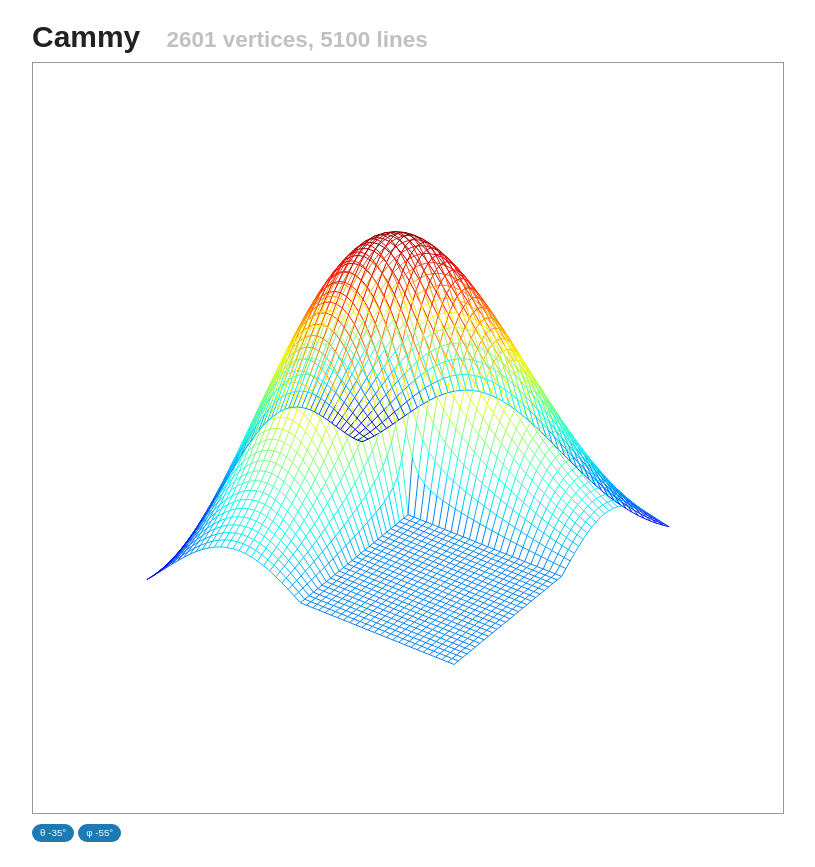
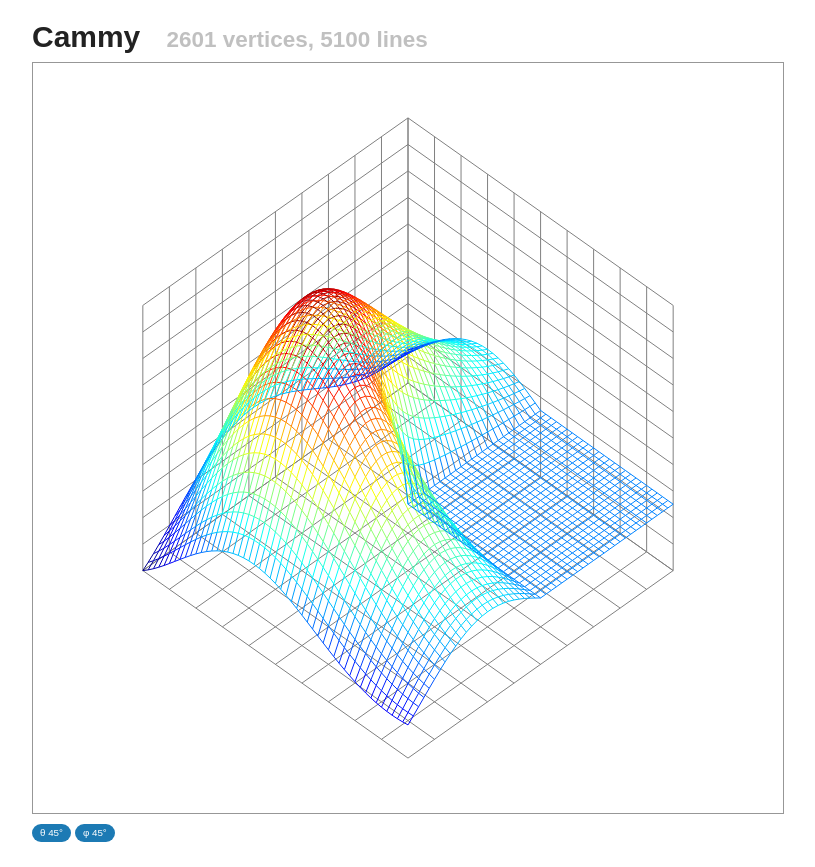
Before and after one commit to lorem--ipsum/cammy, a plain HTML site: page index.html in a window 1280 px wide. Shown: the whole page, without its empty margins (108-923 px from the left). Drawn offline with Linux system fonts and the light colour scheme.

Commit message:
Added plot box

```diff
--- a/cammy.js
+++ b/cammy.js
@@ -6,37 +6,7 @@ angular.module('cammy', [])
   .otherwise({redirectTo: '/'});
 })
 
-.factory('$box', function() {
-  return {
-    vertices: function() {
-      return [
-        {x: -0.5, y: 0.5, z: 0.5},
-        {x: -0.5, y: 0.5, z: -0.5},
-        {x: 0.5, y: 0.5, z: -0.5},
-        {x: 0.5, y: 0.5, z: 0.5},
-
-        {x: 0.5, y: -0.5, z: 0.5},
-        {x: 0.5, y: -0.5, z: -0.5},
-        {x: 0.5, y: 0.5, z: -0.5},
-
-      ];
-    },
-    lines: function() {
-      return [
-        {from: 0, to: 1, color: '#ff0000'},
-        {from: 1, to: 2, color: '#ff0000'},
-        {from: 2, to: 3, color: '#ff0000'},
-        {from: 3, to: 0, color: '#ff0000'},
-
-        {from: 3, to: 4, color: '#000000'},
-        {from: 4, to: 5, color: '#000000'},
-        {from: 5, to: 6, color: '#000000'},
-      ];
-    }
-  }
-})
-
-.controller('MainCtrl', function HomeController($scope, $camera, $box) {
+.controller('MainCtrl', function HomeController($scope, $camera, $axis) {
   $scope.angles = $camera.angles();
   $scope.vertices = [];
   $scope.lines = [];
@@ -51,25 +21,98 @@ angular.module('cammy', [])
   };
 
   d3.json('logo.json', function(error, data) {
-    $scope.vertices.push(data.points);
-    $scope.lines.push(data.lines);
+    $scope.logo = data;
 
     update();
     $scope.$apply();
   });
 
+  var update = function() {
+    var t = $scope.angles.theta;
+    var p = $scope.angles.phi;
 
-  var update = function() {
-    $scope.markers = $scope.vertices && $scope.vertices.map(function(series) {
+    $scope.markers = [
+      $axis.xy(p).vertices, $axis.yz(t).vertices, $axis.zx(t).vertices,
+      $scope.logo.points
+    ].map(function(series) {
       return $camera.project(series);
     });
+
+    $scope.lines = [
+      $axis.xy(p).lines, $axis.yz(t).lines, $axis.zx(t).lines,
+      $scope.logo.lines
+    ];
   };
 
   $scope.$watch('angles', update, true);
 })
 
+.factory('$axis', function() {
+  return {
+    xScale: d3.scale.linear().domain([-0.5, 0.5]).range([-0.5, 0.5]),
+    yScale: d3.scale.linear().domain([-0.5, 0.5]).range([-0.5, 0.5]),
+    zScale: d3.scale.linear().domain([-0.5, 0.5]).range([-0.5, 0.5]),
+
+
+    //TONEVERDO: Add pseudo memoization for that
+    xy: function(phi) {
+      var pts = [], lines = [];
+
+      var z = (phi > 90) ? 0.5 : -0.5;
+
+      this.xScale.ticks(10).map(function(tick) {
+        pts.push({x: tick, y: -0.5, z: z}, {x: tick, y: 0.5, z: z});
+        lines.push({from: pts.length - 2, to: pts.length - 1, color: 'grey'});
+      });
+
+      this.yScale.ticks(10).map(function(tick) {
+        pts.push({x: -0.5, y: tick, z: z}, {x: 0.5, y: tick, z: z});
+        lines.push({from: pts.length - 2, to: pts.length - 1, color: 'grey'});
+      });
+
+      return {vertices: pts, lines: lines};
+    },
+
+    yz: function(theta) {
+      var pts = [], lines = [];
+
+      var x = (theta > 270 || theta < 90) ? 0.5 : -0.5;
+
+      this.yScale.ticks(10).map(function(tick) {
+        pts.push({x: x, y: tick, z: -0.5}, {x: x, y: tick, z: 0.5});
+        lines.push({from: pts.length - 2, to: pts.length - 1, color: 'grey'});
+      });
+
+      this.zScale.ticks(10).map(function(tick) {
+        pts.push({x: x, y: -0.5, z: tick}, {x: x, y: 0.5, z: tick});
+        lines.push({from: pts.length - 2, to: pts.length - 1, color: 'grey'});
+      });
+
+      return {vertices: pts, lines: lines};
+    },
+
+    zx: function(theta) {
+      var pts = [], lines = [];
+
+      var y = (theta > 0 && theta < 180) ? 0.5 : -0.5;
+
+      this.zScale.ticks(10).map(function(tick) {
+        pts.push({x: -0.5, y: y, z: tick}, {x: 0.5, y: y, z: tick});
+        lines.push({from: pts.length - 2, to: pts.length - 1, color: 'grey'});
+      });
+
+      this.xScale.ticks(10).map(function(tick) {
+        pts.push({x: tick, y: y, z: -0.5}, {x: tick, y: y, z: 0.5});
+        lines.push({from: pts.length - 2, to: pts.length - 1, color: 'grey'});
+      });
+
+      return {vertices: pts, lines: lines};
+    }
+  };
+})
+
 .factory('$camera', function() {
-  var _angles = {theta: -35, phi: -55};
+  var _angles = {theta: 45, phi: 45};
 
   return {
     project: function(vertices) {
@@ -84,15 +127,17 @@ angular.module('cammy', [])
       var a = ct*pr;
       var b = st*pr;
 
+      var scale = 20;
+
       return vertices
         .map(function(point, pointIndex) {
-          var x = point.x*20, y = point.y*20, z = point.z*20;
+          var x = point.x*scale, y = point.y*scale, z = -point.z*scale;
           return {x: -x*st + y*ct, y: x*a + y*b - z*sp, color: point.color};
         });
     },
     delta: function(deltaTheta, deltaPhi) {
-      _angles.theta += deltaTheta;
-      _angles.phi += deltaPhi;
+      _angles.theta = (360 + _angles.theta + deltaTheta)%360;
+      _angles.phi = Math.min(Math.max(_angles.phi - deltaPhi, 0), 180);
     },
     angles: function() {
       return _angles;
--- a/index.html
+++ b/index.html
@@ -8,7 +8,7 @@
 </head>
 <body ng-controller="MainCtrl">
   <div class='units-row content'>
-    <div class='unit-100'><h1>Cammy<small> {{markers[0].length}} vertices, {{lines[0].length}} lines</small></h1></div>
+    <div class='unit-100'><h1>Cammy<small> {{markers[markers.length - 1].length}} vertices, {{lines[markers.length - 1].length}} lines</small></h1></div>
     <div ng-mousedown="isRotating=true" ng-mouseup="isRotating=false" ng-mousemove="rotate($event)" class='unit-100'>
       <cammy-canvas markers='markers' lines='lines'></cammy-canvas>
     </div>
```
